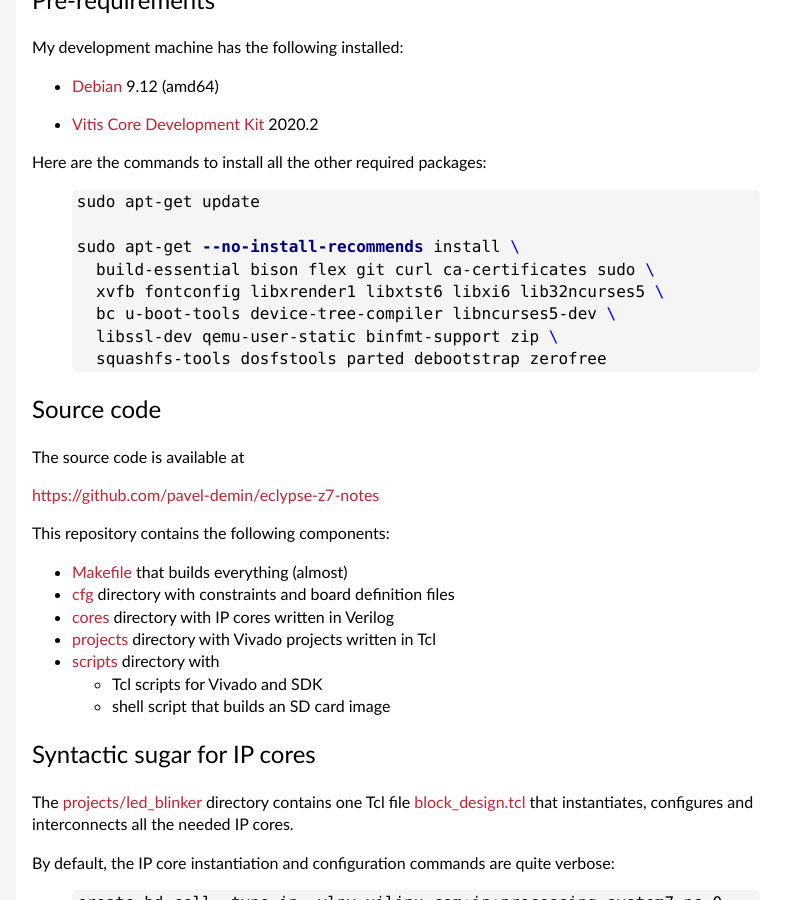
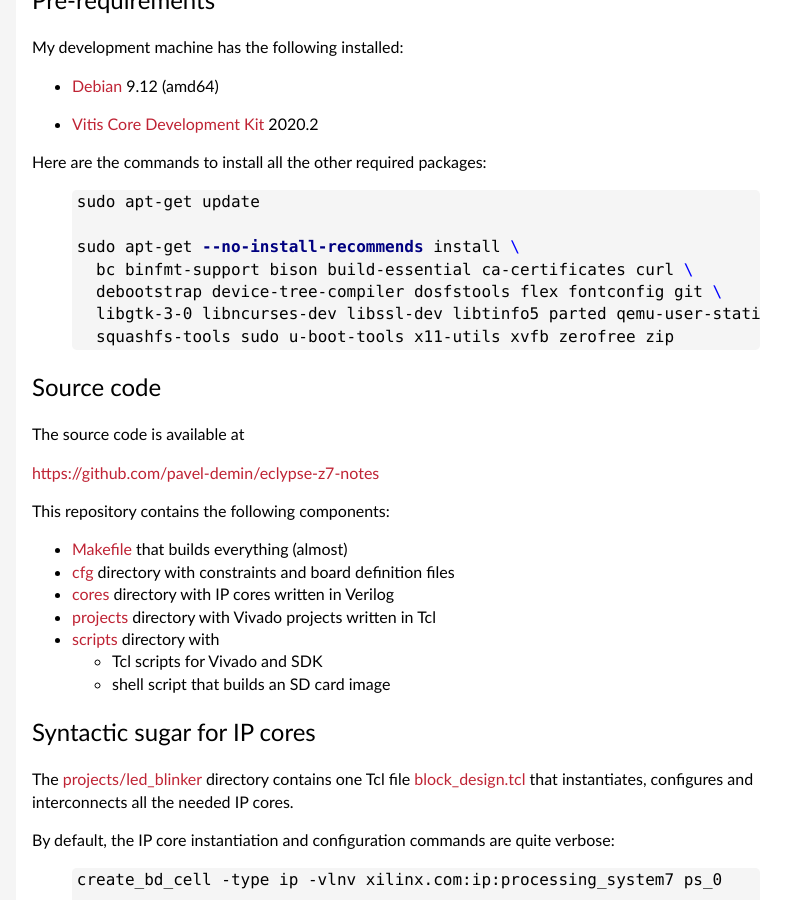
Before and after one commit to pavel-demin/eclypse-z7-notes, a Jekyll site: the page built from led-blinker.md, in a window 1280 px wide and 900 px high, scrolled down 463 px. Shown: the whole window, without its empty margins (224-1015 px from the left). Built offline with Jekyll 4.4.1, drawn with Linux system fonts in a browser that asks for light colours.

Commit message:
update list of installed packages

```diff
--- a/led-blinker.md
+++ b/led-blinker.md
@@ -33,11 +33,10 @@ Here are the commands to install all the other required packages:
 sudo apt-get update
 
 sudo apt-get --no-install-recommends install \
-  build-essential bison flex git curl ca-certificates sudo \
-  xvfb fontconfig libxrender1 libxtst6 libxi6 lib32ncurses5 \
-  bc u-boot-tools device-tree-compiler libncurses5-dev \
-  libssl-dev qemu-user-static binfmt-support zip \
-  squashfs-tools dosfstools parted debootstrap zerofree
+  bc binfmt-support bison build-essential ca-certificates curl \
+  debootstrap device-tree-compiler dosfstools flex fontconfig git \
+  libgtk-3-0 libncurses-dev libssl-dev libtinfo5 parted qemu-user-static \
+  squashfs-tools sudo u-boot-tools x11-utils xvfb zerofree zip
 {% endhighlight %}
 
 Source code
```
